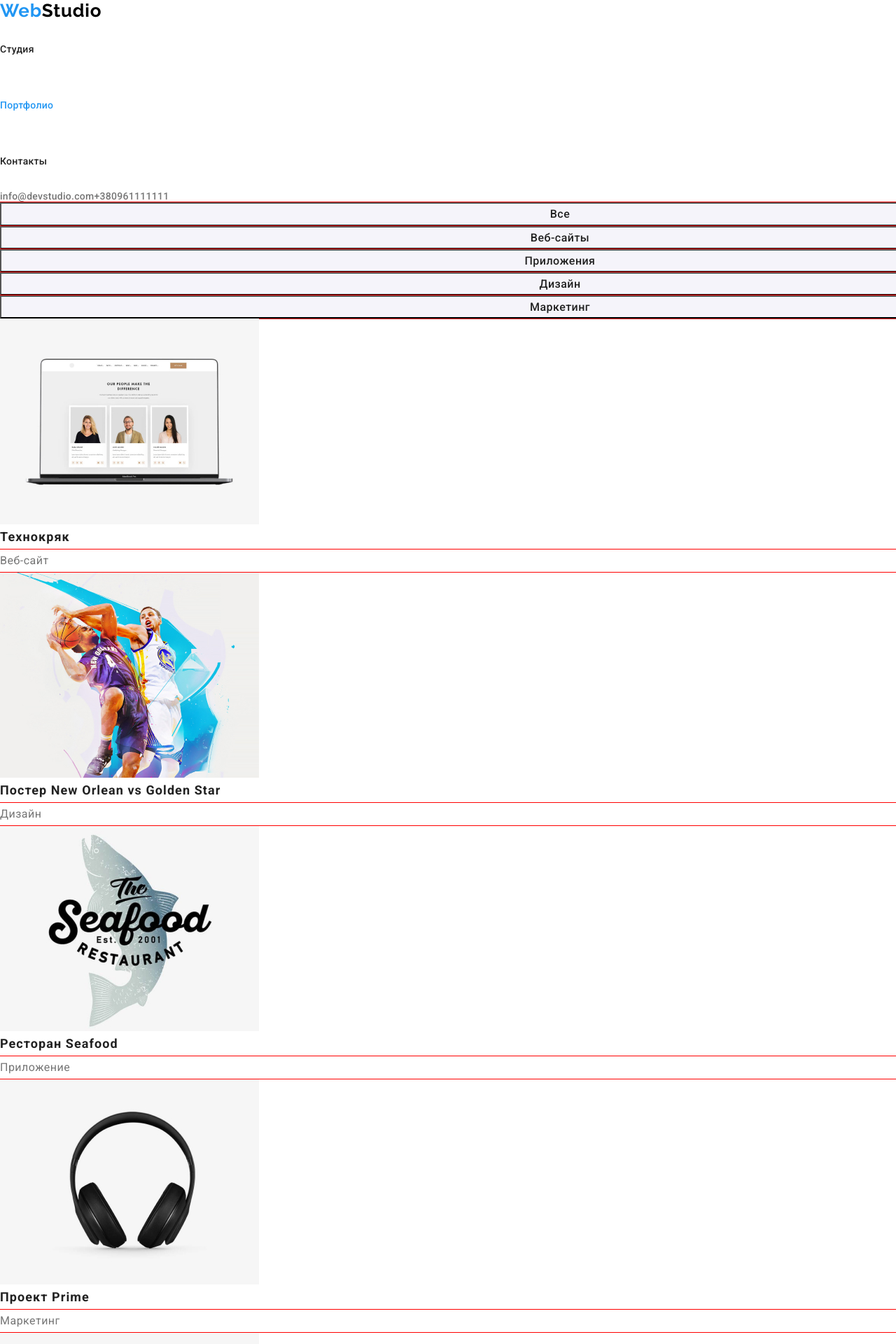
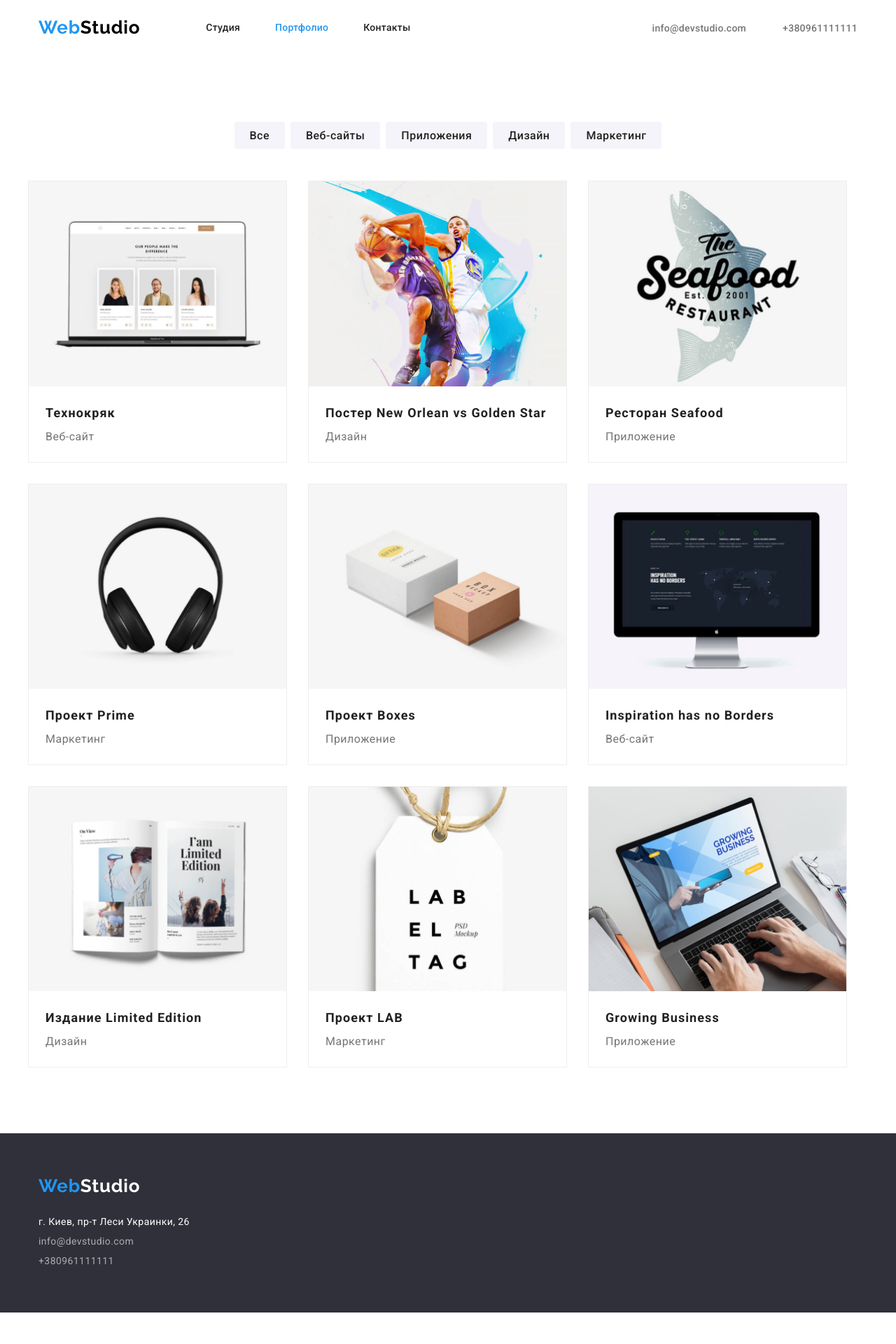
Before and after one commit to Tasha1003Natasha/study_assignments, a web app: file goit-markup-hw-03/portfolio.html in a window 1280 px wide; the page is wider, and only the part inside the window is pictured. Shown: the top 1920 px of that part at 70% size. After the commit the page ends 1875 px from the top of that part, so only its background shows below. Run offline with its HTML, style and script files only (its server is not run), Linux system fonts and the light colour scheme.

Commit message:
ДЗ №3

```diff
--- a/goit-markup-hw-03/css/styles.css
+++ b/goit-markup-hw-03/css/styles.css
@@ -11,8 +11,7 @@
 .body {
     color: var(--text-color);
     font-family: 'Roboto', sans-serif;
-    width: 1600px;
-    outline: 1px solid red;
+    padding: 0;
     }
 
     /*Блочная панель */
@@ -29,7 +28,6 @@ h1, h2, h3,p, li, ul{
   padding: 0 15px;
   margin-left: auto;
   margin-right: auto;
-  outline: 1px solid red;
 }
 
 img {
@@ -42,10 +40,7 @@ img {
 .site-nav {
     display: flex;
 }
- /* Подводка убрать */
-.item {
-    outline: 1px  solid red;
-}
+
 .site-nav .item + .item {
     margin-left: 50px;
 }
@@ -138,10 +133,8 @@ footer .logo span {
 
 /* Главный заголовок */
 .title {
-    outline: 1px  solid red;
     margin-top: 0;
     margin-bottom: 30px;
-    outline: 1px  solid red;
     width: 696px;
     margin-left: auto;
     margin-right: auto;
@@ -157,17 +150,11 @@ footer .logo span {
 
 /* кнопка */
 .caption {
+    padding: 200px 0;
     text-align: center;
-    padding-top: 94px;
-    padding-bottom: 94px;
-    margin-top: 0px;
     margin-left: auto;
-    margin-bottom: 0;
     margin-right: auto;
-
     background: var(--bg-title);
-    width: 1600px;
-
 }
 
 .title-button {
@@ -176,7 +163,6 @@ footer .logo span {
     border-radius: 4px;
     padding: 10px 32px;
     min-width: 200px;
-    margin-bottom: 200px;
     box-shadow: 0px 4px 4px rgba(0, 0, 0, 0.15);
 
     color: var(--page-color);
@@ -217,14 +203,8 @@ footer .logo span {
 }
 
 .text-section {
-    outline: 1px solid red;
     display:flex;
 }
-
-.benefits {
-    outline: 1px  solid red;
-}
-
 
 .text-section .benefits + .benefits {
     margin-left: 30px;
@@ -264,9 +244,6 @@ footer .logo span {
     flex-basis:370px;
 }
 
-.item-foto {
-    outline: 1px solid red;
-}
 
  /* Заголовок h2 */
   .title-foto {
@@ -274,8 +251,6 @@ footer .logo span {
     margin-left: auto;
     margin-bottom: 50px;
     margin-right: auto;
-    outline: 1px solid red;
-
 
    color: var(--accent);
    font-weight: 700;
@@ -318,7 +293,6 @@ footer .logo span {
     display: flex;
     padding: 94px 0;
     background: #F5F4FA;
-    width: 1600px;
     text-align: center;
     margin-top: 0px;
     margin-left: auto;
@@ -334,23 +308,22 @@ footer .logo span {
 }
 /* Футер */
 .footer {
-    outline: 1px solid red;
+    padding: 60px 0;
     background: #2F303A;
-    width: 1600px;
 }
 
 .page-footer {
     width: 145px;
-    outline: 1px solid red;
-    display: flex;
+    display: block;
     flex-direction: column;
     padding: 0;
     margin: 0;
 }
 
 .footer-logo {
-margin-top: 60px;
-margin-bottom: 20px;
+    display: block;
+   margin-top: 0;
+   margin-bottom: 20px;
 }
 
 
@@ -362,7 +335,6 @@ margin-bottom: 20px;
 .address  {
     display: flex;
     width: 231px;
-    padding-bottom: 60px;
 
     font-size: 14px;
     line-height: 2;
@@ -416,7 +388,25 @@ margin-bottom: 20px;
 }
 
 /*  Список кнопок */
+.portfolio {
+    padding: 94px 0;
+}
+
+.list-button {
+    display: flex;
+    justify-content: center;
+    margin-bottom: 45px;
+}
+
+.list-button .item-btn + .item-btn {
+    margin-left: 8px;
+}
+
 .btn {
+    border-radius: 4px;
+    border: transparent;
+    padding: 6px 22px;
+
     color: var(--accent);
     font-weight: 500;
     font-size: 16px;
@@ -433,3 +423,30 @@ margin-bottom: 20px;
     background-color: var(--logo-color-web);
     color: var(--page-color);
 }
+
+/* Cписок карточек */
+.size {
+    margin: 20px 24px;
+}
+
+.flex-conteiner {
+    display: flex;
+    flex-wrap: wrap;
+}
+
+.element {
+    width: 370px;
+    margin-right: 30px;
+    margin-bottom: 30px;
+
+    background: #FFFFFF;
+    border: 1px solid #EEEEEE;
+    box-sizing: border-box;
+}
+
+.element:nth-child(3n) {
+    margin-right: 0;
+}
+.element:nth-last-child(-n+3) {
+    margin-bottom: 0;
+}
--- a/goit-markup-hw-03/index.html
+++ b/goit-markup-hw-03/index.html
@@ -11,7 +11,7 @@
     <link rel="stylesheet" href="./css/normalize.css">
     <link rel="stylesheet" href="./css/styles.css">
 </head>
-<!-- Шапка -->
+
 <body class="body">
 <!-- Шапка -->
     <header class="conteiner">
@@ -52,7 +52,7 @@
     <div class="conteiner">
     <h2 class="visually-hidden">Наши преимущества</h2>
 
-   <ul class="list text-section benefits">
+   <ul class="list text-section">
    <li class="benefits">
        <h3 class="title-text">Внимание к деталям</h3>
     <p class="text">
--- a/goit-markup-hw-03/portfolio.html
+++ b/goit-markup-hw-03/portfolio.html
@@ -11,134 +11,170 @@
     <link rel="stylesheet" href="./css/normalize.css">
     <link rel="stylesheet" href="./css/styles.css">
 </head>
+
+
 <body class="body">
-    <header>
+    <!-- Шапка -->
+    <header class="conteiner">
+
+        <div class="main">
         <a href="" class="logo">Web<span>Studio</span></a>
 
         <nav>
 
-        <ul class="top list">
-            <li><a class="top-link" href="./index.html">Студия</a></li>
-            <li><a class="top-link current" href="./index.html">Портфолио</a></li>
-            <li><a class="top-link" href="./index.html">Контакты</a></li>
+        <ul class="site-nav list">
+            <li class="item"><a class="top-link" href="./index.html">Студия</a></li>
+            <li class="item"><a class="top-link current" href="./index.html">Портфолио</a></li>
+            <li class="item"><a class="top-link" href="./index.html">Контакты</a></li>
        </ul>
        </nav>
 
         <ul class="contacts list">
-        <li><a class="contacts-link" href="mailto:info@devstudio.com">info@devstudio.com</a></li>
-        <li><a class="contacts-link" href="tel:+380961111111">+380961111111</a></li>
+        <li class="item"><a class="contacts-link" href="mailto:info@devstudio.com">info@devstudio.com</a></li>
+        <li class="item"><a class="contacts-link" href="tel:+380961111111">+380961111111</a></li>
          </ul>
-
+        </div>
    </header>
-
+ <!-- Секция с кнопками -->
   <main>
       <section>
+
+    <div class="conteiner portfolio">
+
   <h1 class="visually-hidden">Портфолио</h1>
 
-  <ul class="list">
-   <li><button type="button" class="btn body">Все</button></li>
-   <li><button type="button" class="btn body">Веб-сайты</button></li>
-   <li><button type="button" class="btn body">Приложения</button></li>
-   <li><button type="button" class="btn body">Дизайн</button></li>
-   <li><button type="button" class="btn body">Маркетинг</button></li>
-  </ul>
+  <ul class="list list-button">
+   <li class="item-btn"><button type="button" class="btn">Все</button></li>
+   <li class="item-btn"><button type="button" class="btn">Веб-сайты</button></li>
+   <li class="item-btn"><button type="button" class="btn">Приложения</button></li>
+   <li class="item-btn"><button type="button" class="btn">Дизайн</button></li>
+   <li class="item-btn"><button type="button" class="btn">Маркетинг</button></li>
+   </ul>
 
-  <ul>
-    <li class="list">
+
+  <ul class="flex-conteiner">
+    <li class="list element ">
         <a class="list"
         href="">
     <img src="./images/portfolio/web1.jpg" alt="технокряк" width="370" height="294">
+
+    <div class="size">
     <h2 class="subject list">Технокряк</h2>
     <p class="subtitle list body">Веб-сайт</p>
+    </div>
    </a>
    </li>
 
-   <li class="list">
+   <li class="list element">
        <a class="list"
        href="">
     <img src="./images/portfolio/design2.jpg" alt="постер" width="370" height="294">
+    <div class="size">
     <h2 class="subject list">Постер New Orlean vs Golden Star</h2>
     <p class="subtitle list body">Дизайн</p>
+  </div>
    </a>
    </li>
 
-   <li class="list">
+   <li class="list element">
        <a class="list"
         href="">
     <img src="./images/portfolio/prilozheniye3.jpg" alt="ресторан" width="370" height="294">
+    <div class="size">
     <h2 class="subject list">Ресторан Seafood</h2>
     <p class="subtitle list body">Приложение</p>
+   </div>
    </a>
    </li>
 
-   <li class="list">
+   <li class="list element">
        <a class="list"
         href="">
     <img src="./images/portfolio/marketing4.jpg" alt="наушники" width="370" height="294">
+    <div class="size">
     <h2 class="subject list">Проект Prime</h2>
     <p class="subtitle list body">Маркетинг</p>
+    </div>
    </a>
    </li>
 
-   <li class="list">
+   <li class="list element">
        <a class="list"
         href="">
     <img src="./images/portfolio/prilozheniye5box.jpg" alt="коробка" width="370" height="294">
+    <div class="size">
     <h2 class="subject list">Проект Boxes</h2>
     <p class="subtitle list body">Приложение</p>
+   </div>
    </a>
    </li>
 
-   <li class="list">
+   <li class="list element">
        <a class="list"
        href="">
     <img src="./images/portfolio/web6borders.jpg" alt="экран" width="370" height="294">
+    <div class="size">
     <h2 class="subject list">Inspiration has no Borders</h2>
     <p class="subtitle list body">Веб-сайт</p>
+    </div>
   </a>
    </li>
 
-   <li class="list">
+   <li class="list element">
        <a class="list"
        href="">
     <img src="./images/portfolio/limited7.jpg" alt="издание" width="370" height="294">
+    <div class="size">
     <h2 class="subject list">Издание Limited Edition</h2>
     <p class="subtitle list body">Дизайн</p>
+  </div>
    </a>
    </li>
 
-   <li class="list">
+   <li class="list element">
        <a class="list"
         href="">
     <img src="./images/portfolio/lab8.jpg" alt="бирка" width="370" height="294">
+    <div class="size">
     <h2 class="subject list">Проект LAB</h2>
     <p class="subtitle list body">Маркетинг</p>
+   </div>
     </a>
    </li>
 
-   <li class="list">
+   <li class="list element">
        <a class="list"
        href="">
     <img src="./images/portfolio/business9.jpg" alt="бизнес" width="370" height="294">
+    <div class="size">
     <h2 class="subject list">Growing Business</h2>
     <p class="subtitle list body">Приложение</p>
+  </div>
    </a>
    </li>
   </ul>
+</div>
 
 </section>
 
  </main>
 
    <footer class="footer">
-    <a href="" class="logo">Web<span>Studio</span></a>
+
+    <div class="conteiner">
+
+ <div class="page-footer">
+    <a href="" class="logo footer-logo">Web<span>Studio</span></a>
+</div>
+
         <address>
-            <ul class="address">
-            <li><a class="page-address" href="">г. Киев, пр-т Леси Украинки, 26</a></li>
-            <li><a class="page-address-link" href="mailto:info@devstudio.com">info@devstudio.com</a></li>
-            <li><a class="page-address-link" href="tel:+380961111111">+380961111111</a></li>
+            <ul class="address page-footer">
+            <li><a class="page-address ad" href="">г. Киев, пр-т Леси Украинки, 26</a></li>
+            <li><a class="page-address-link ad" href="mailto:info@devstudio.com">info@devstudio.com</a></li>
+            <li><a class="page-address-link ad" href="tel:+380961111111">+380961111111</a></li>
         </ul>
         </address>
+    </div>
     </footer>
 </body>
 </html>
```
